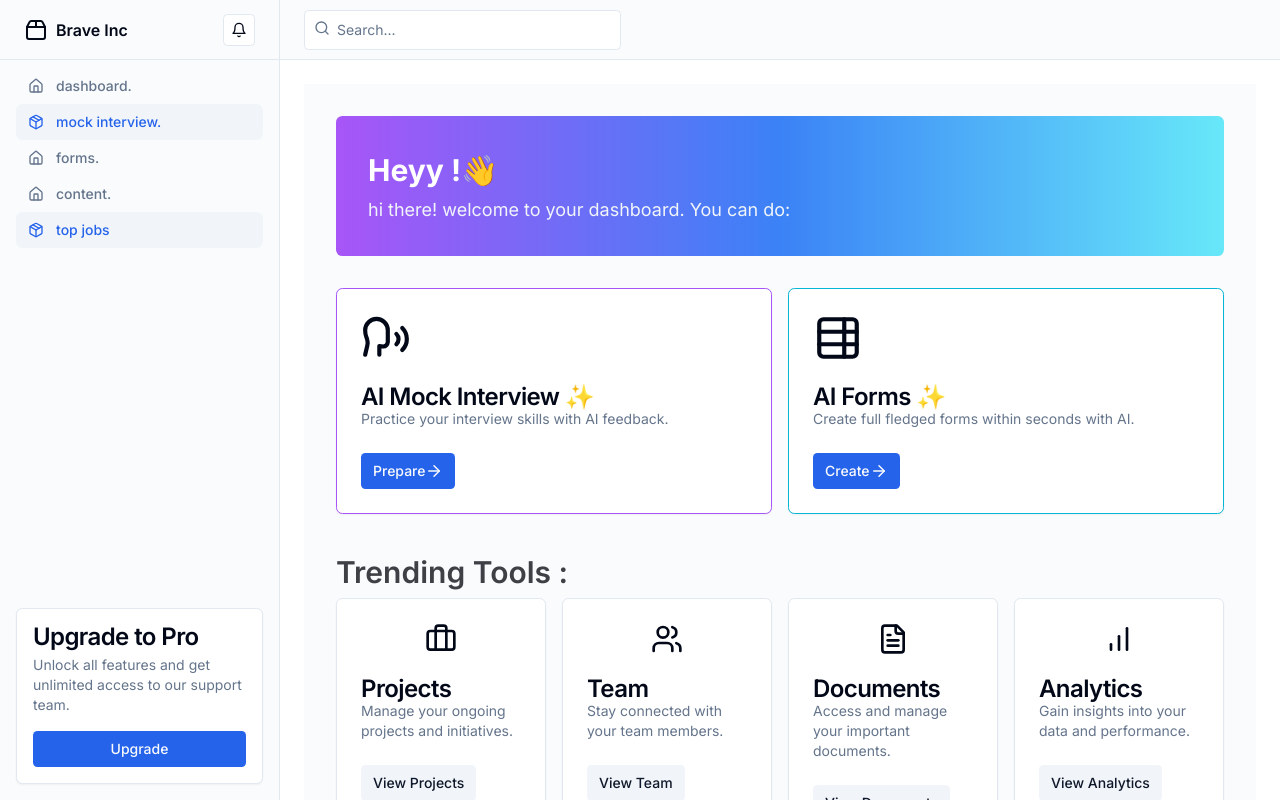
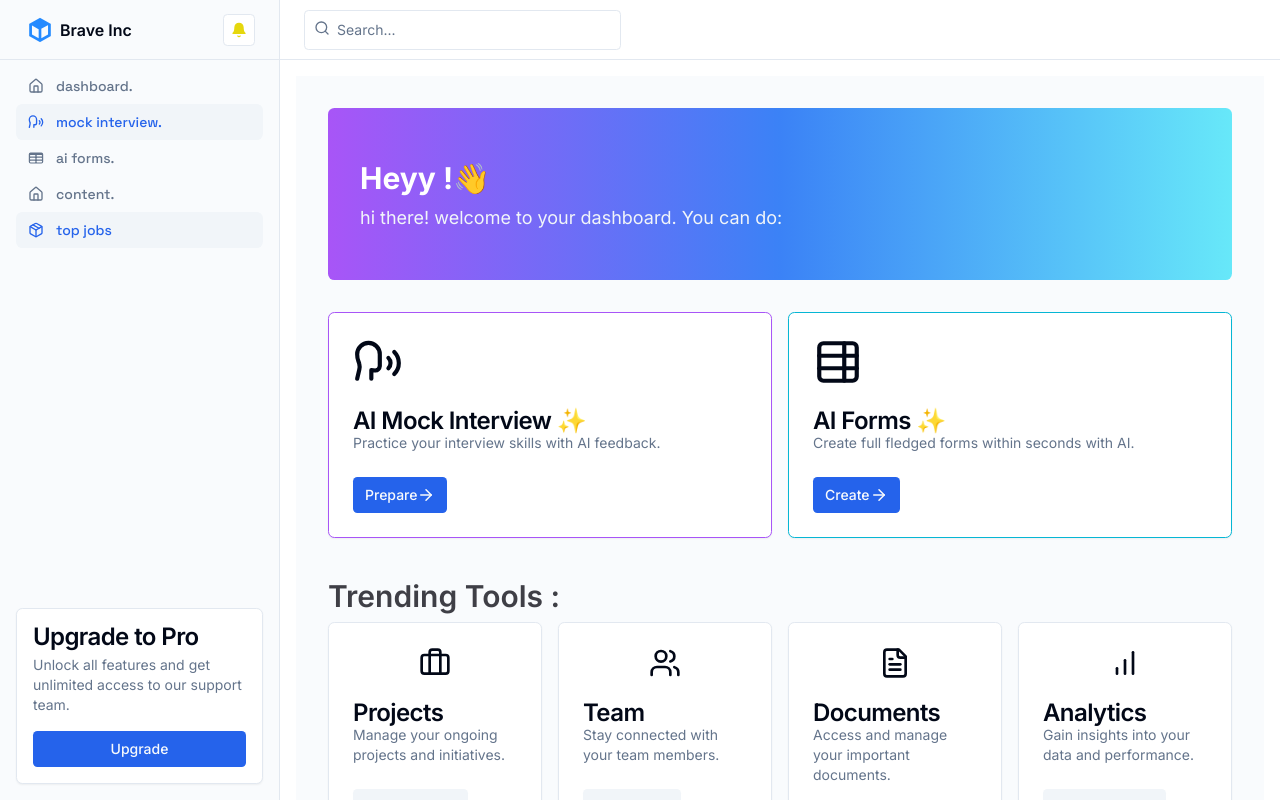
Before and after one commit to edgexhq/brave, a Next.js app: page /dashboard in a window 1280 px wide. Built offline with nearby package versions, Linux system fonts and the light colour scheme; no server answers.

Commit message:
fix menus

```diff
--- a/app/dashboard/layout.tsx
+++ b/app/dashboard/layout.tsx
@@ -1,4 +1,7 @@
-import { Bell, Home, Menu, Package, Package2, Search } from "lucide-react";
+"use client";
+import { Bell, Home, Menu, Package, Search, Speech } from "lucide-react";
+
+import { Space_Grotesk } from "next/font/google";
 import Link from "next/link";
 
 import { Button } from "@/components/ui/button";
@@ -12,28 +15,45 @@ import {
 import { Input } from "@/components/ui/input";
 import { Sheet, SheetContent, SheetTrigger } from "@/components/ui/sheet";
 import { UserButton } from "@clerk/nextjs";
+import Image from "next/image";
+import { TableCellsIcon } from "@heroicons/react/20/solid";
+import { usePathname } from "next/navigation";
+
+const inter = Space_Grotesk({ subsets: ["latin"] });
 
 export default function DashLayout({
   children,
 }: {
   children: React.ReactNode;
 }) {
+  const pathname = usePathname();
+  console.log(pathname);
   return (
     <div className="grid h-screen overflow-hidden w-full md:grid-cols-[220px_1fr] lg:grid-cols-[280px_1fr]">
       <div className="hidden border-r bg-muted/40 md:block">
         <div className="flex h-full max-h-screen flex-col gap-2">
           <div className="flex h-14 items-center border-b px-4 lg:h-[60px] lg:px-6">
-            <Link href="/" className="flex items-center gap-2 font-semibold">
-              <Package2 className="h-6 w-6" />
+            <Link href="/" className="flex items-center gap-1 font-semibold">
+              <Image
+                src={"/logo-base-256x256.png"}
+                width={32}
+                height={32}
+                alt="Brave Inc"
+              />
               <span className="">Brave Inc</span>
             </Link>
             <Button variant="outline" size="icon" className="ml-auto h-8 w-8">
-              <Bell className="h-4 w-4" />
+              <Bell color="#e5d70d" fill="#e5d70d" className="h-4 w-4" />
               <span className="sr-only">Toggle notifications</span>
             </Button>
           </div>
           <div className="flex-1">
-            <nav className="grid items-start px-2 text-sm font-medium lg:px-4">
+            <nav
+              className={
+                inter.className +
+                " grid items-start px-2 text-sm font-medium lg:px-4"
+              }
+            >
               <Link
                 href="/dashboard"
                 className="flex items-center gap-3 rounded-lg px-3 py-2 text-muted-foreground transition-all hover:text-primary"
@@ -45,15 +65,15 @@ export default function DashLayout({
                 href="/dashboard/interview"
                 className="flex items-center gap-3 rounded-lg bg-muted px-3 py-2 text-primary transition-all hover:text-primary"
               >
-                <Package className="h-4 w-4" />
+                <Speech className="h-4 w-4" />
                 mock interview.
               </Link>
               <Link
                 href="/dashboard/forms"
                 className="flex items-center gap-3 rounded-lg px-3 py-2 text-muted-foreground transition-all hover:text-primary"
               >
-                <Home className="h-4 w-4" />
-                forms.
+                <TableCellsIcon className="h-4 w-4" />
+                ai forms.
               </Link>
               <Link
                 href="/dashboard/content"
@@ -91,7 +111,7 @@ export default function DashLayout({
         </div>
       </div>
       <div className="flex flex-col">
-        <header className="flex h-14 items-center gap-4 border-b bg-muted/40 px-4 lg:h-[60px] lg:px-6">
+        <header className="flex h-14 items-center gap-4 border-b bg-transparent px-4 lg:h-[60px] lg:px-6">
           <Sheet>
             <SheetTrigger asChild>
               <Button
@@ -132,7 +152,7 @@ export default function DashLayout({
                   className="mx-[-0.65rem] flex items-center gap-4 rounded-xl px-3 py-2 text-muted-foreground hover:text-foreground"
                 >
                   <Home className="h-5 w-5" />
-                  Forms
+                  AI Forms
                 </Link>
 
                 <Link
@@ -183,7 +203,7 @@ export default function DashLayout({
           </div>
           <UserButton />
         </header>
-        <main className="flex flex-1 flex-col gap-4 p-4 lg:gap-6 lg:p-6 max-h-screen overflow-y-scroll">
+        <main className="flex flex-1 flex-col gap-4 p-4 lg:gap-6 max-h-screen overflow-y-scroll">
           {children}
         </main>
       </div>
--- a/app/dashboard/page.tsx
+++ b/app/dashboard/page.tsx
@@ -17,6 +17,7 @@ import {
   UsersIcon,
 } from "lucide-react";
 import Welcome from "@/components/Welcome";
+import Link from "next/link";
 type Props = {};
 
 export default function Dashboard({}: Props) {
@@ -42,8 +43,10 @@ export default function Dashboard({}: Props) {
               </div>
             </CardHeader>
             <CardContent>
-              <Button size={"sm"}>
-                Prepare <ArrowRight size={18} />
+              <Button size={"sm"} asChild>
+                <Link href="/dashboard/interview">
+                  Prepare <ArrowRight size={18} />
+                </Link>
               </Button>
             </CardContent>
           </Card>
@@ -58,9 +61,11 @@ export default function Dashboard({}: Props) {
               </div>
             </CardHeader>
             <CardContent>
-              <Button size={"sm"}>
-                Create
-                <ArrowRight size={18} />
+              <Button asChild size={"sm"}>
+                <Link href="/dashboard/forms">
+                  Create
+                  <ArrowRight size={18} />
+                </Link>
               </Button>
             </CardContent>
           </Card>
--- a/components/Welcome.tsx
+++ b/components/Welcome.tsx
@@ -5,7 +5,7 @@ const Welcome = async () => {
   const user = await currentUser();
 
   return (
-    <div className="bg-gradient-to-l from-cyan-300 via-blue-500 to-purple-500 text-white relative group overflow-hidden rounded-lg transition-all hover:shadow p-6 md:p-8">
+    <div className="bg-gradient-to-l from-cyan-300 via-blue-500 to-purple-500 text-white relative group overflow-hidden rounded-lg transition-all hover:shadow p-6 md:p-8 md:py-12">
       <h1 className="text-3xl font-bold mb-2">
         Heyy{" "}
         <span className="text-4xl">
```
